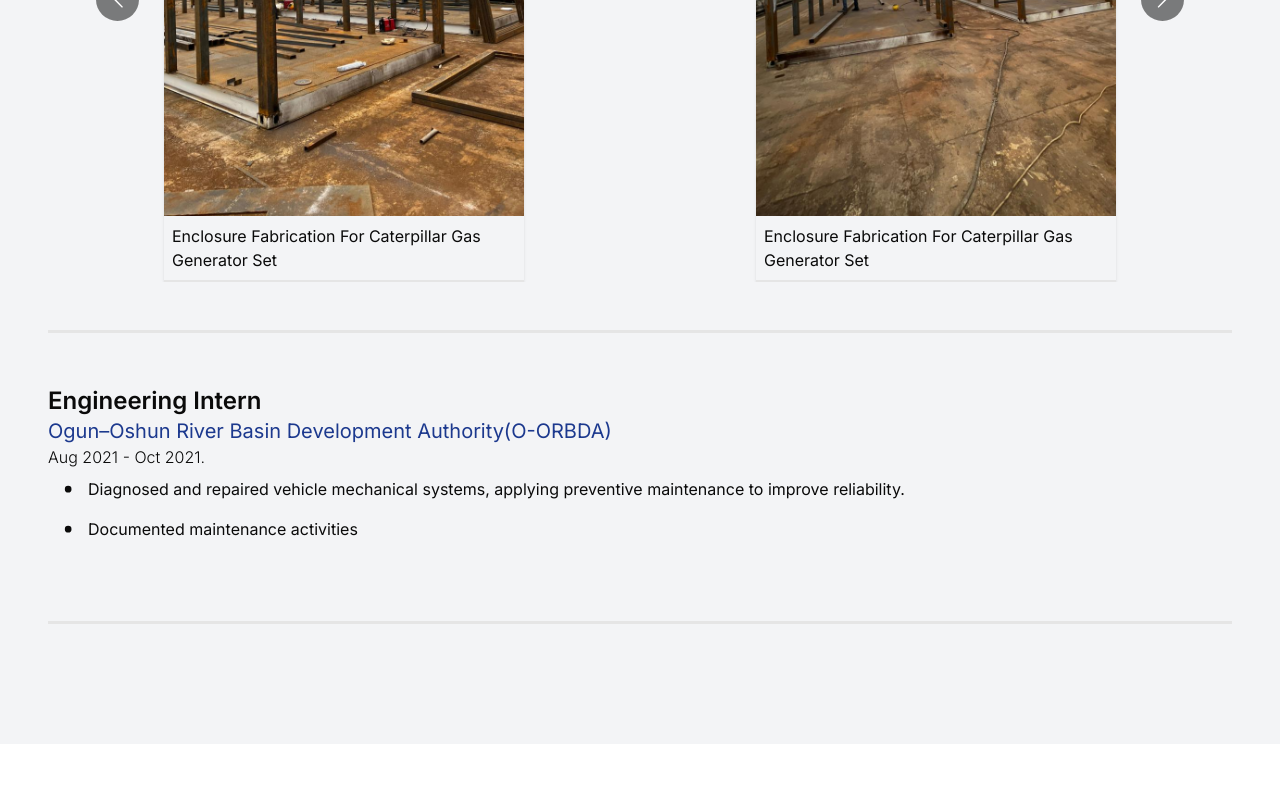
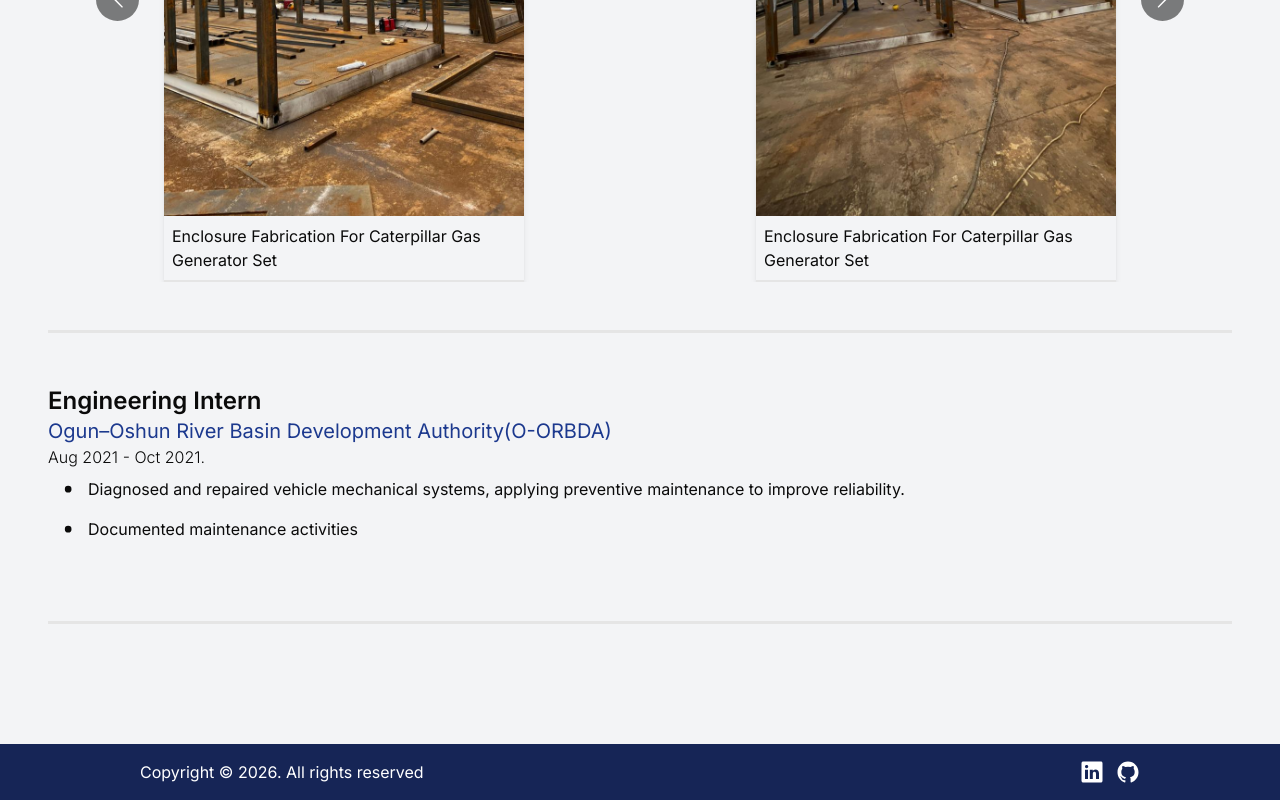
Before and after one commit to really-riel/AdeoluAcademicPortfolio, a Next.js app: page /work in a window 1280 px wide. Shown: the part 1996-2796 px from the top of the page. Before the commit the page ends 2740 px from the top, so only its background shows below. Built offline with nearby package versions, Linux system fonts and the light colour scheme.

Commit message:
added Footer

```diff
--- a/app/layout.tsx
+++ b/app/layout.tsx
@@ -3,6 +3,7 @@ import { Inter } from "next/font/google";
 import "./globals.css";
 import Provider from "@/components/Hoc/Provider";
 import ResponsiveNav from "@/components/Home/Navbar/ResponsiveNav";
+import Footer from "@/components/Footer/Footer";
 
 const font = Inter({
   weight: ["100", "200", "300", "400", "500", "600", "700", "800", "900"],
@@ -44,6 +45,7 @@ export default function RootLayout({
           <main className="w-full mx-auto max-w-[1200px] flex flex-col gap-6   ">
             <Provider>{children}</Provider>
           </main>
+          <Footer />
         </div>
       </body>
     </html>
--- /dev/null
+++ b/components/Footer/Footer.jsx
@@ -0,0 +1,28 @@
+import React from "react";
+import { IoLogoGithub, IoLogoLinkedin, IoLogoTwitter } from "react-icons/io5";
+
+const Footer = () => {
+  const year = new Date().getFullYear().toString();
+  return (
+    <footer className="w-full p-4 text-white bg-blue-950">
+      <div className="flex items-center justify-between max-w-[1000px] mx-auto gap-3">
+        <p>Copyright &copy; {year}. All rights reserved </p>
+
+        <div className="flex items-center gap-3 *:text-[clamp(1rem,_1rem_+_1vw,_1.5rem)] ">
+          {/*  <a href="https://twitter.com/really__riel" target="_blank">
+            <IoLogoTwitter />
+          </a> */}
+          <a href="http://www.linkedin.com/in/adeolu-adeyinka " target="_blank">
+            <IoLogoLinkedin />{" "}
+          </a>
+          <a href="https://github.com/really-riel" target="_blank">
+            {" "}
+            <IoLogoGithub />
+          </a>
+        </div>
+      </div>
+    </footer>
+  );
+};
+
+export default Footer;
--- a/components/Helper/PhotoCards.tsx
+++ b/components/Helper/PhotoCards.tsx
@@ -11,7 +11,7 @@ type Props = {
 
 const PhotoCards = ({ ImageData }: Props) => {
   return (
-    <div className="rounded-t-2xl  shadow bg-blue-200-50 overflow-hidden w-[360px] mx-auto border-b-2">
+    <div className="rounded-t-2xl  shadow-md bg-blue-200-50 overflow-hidden w-[360px] mx-auto border-b-2">
       <img
         alt="Image"
         src={ImageData.image}
```
